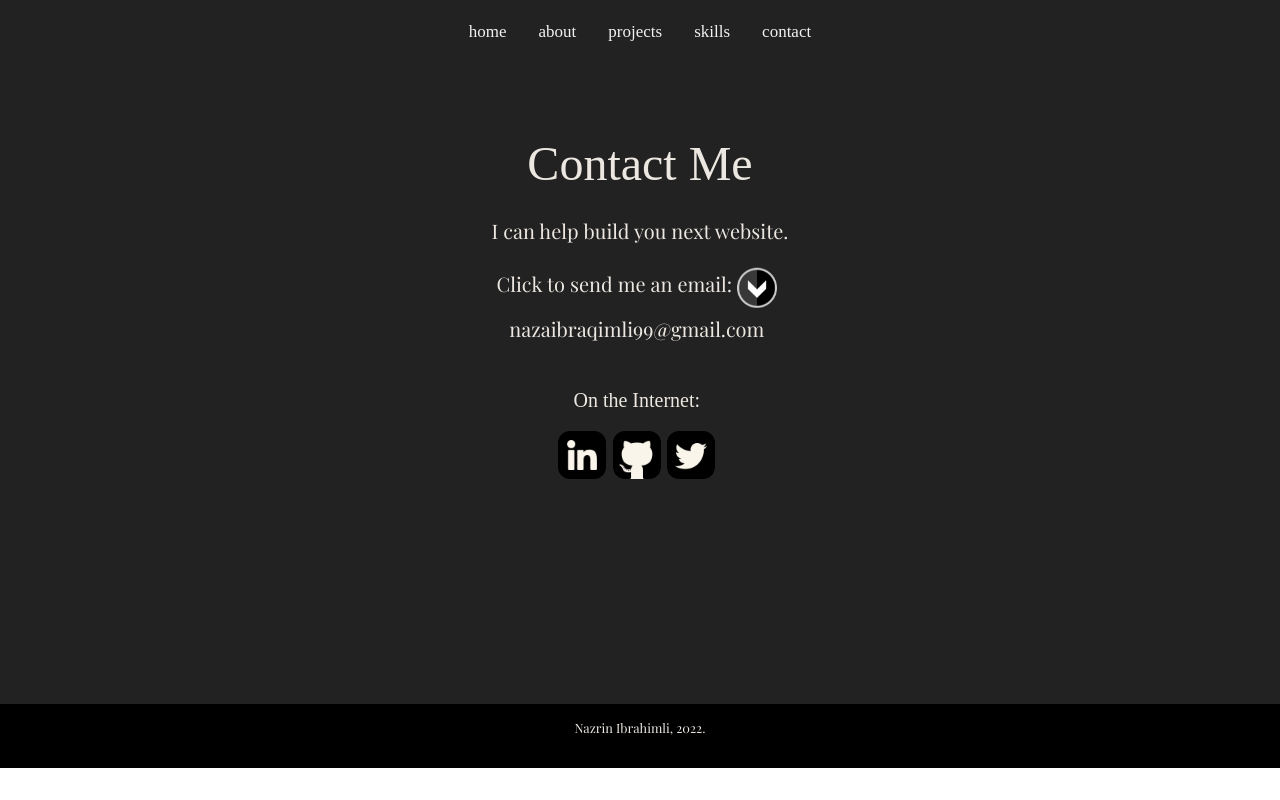
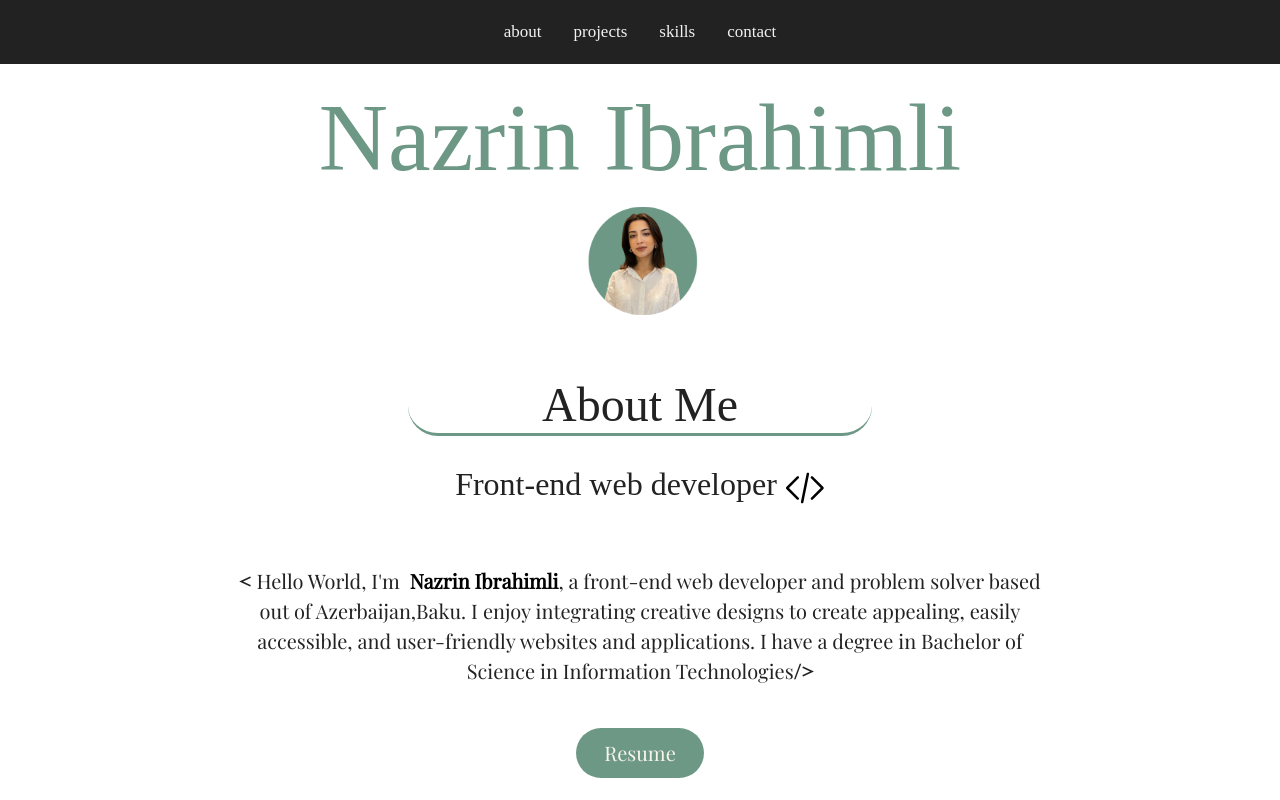
Before and after one commit to nazrinibrahimli/portfolio-Nazrin, a React (Create React App) app: page /contact in a window 1280 px wide. Shown: the top 800 px of the page. Built offline with nearby package versions, Linux system fonts and the light colour scheme; a web font is replaced by a local one.

Commit message:
chnages to navbar links

```diff
--- a/src/App.js
+++ b/src/App.js
@@ -2,35 +2,46 @@ import './App.css';
 import Home from './pages/Home';
 import Header from './components/Header';
 import About from './components/About';
-import Projetcs from './components/Projects';
+import Projects from './components/Projects';
 import Skills from './components/Skills';
 import Contact from './components/Contact';
 import Footer from './components/Footer';
+import nazrinG from "./images/nazrin-green.png"
 
 import 'bootstrap/dist/css/bootstrap.min.css';
-
+import { Outlet, Link } from "react-router-dom";
+import { useRef } from 'react';
 import {
   BrowserRouter as Router,
   Routes,
   Route,
+  Navigate,
 } from "react-router-dom";
 
 
 function App() {
+const aboutRef = useRef(null)
+const projectsRef = useRef(null)
+const skillsRef = useRef(null)
+const contactRef = useRef(null)
+
   return (
 
     <div className="App">
-       <Header/>
-        <div className="">
-        <Routes>
-            <Route path="/"element={<Home />}/>
-            <Route path="/about" element={<About />} />
-            <Route path="/projects" element={<Projetcs />} />
-            <Route path="/skills" element={<Skills />} />
-            <Route path="/contact" element={<Contact />} />
-        </Routes>
-        </div>
-        <Footer/>
+      <Header customRef={aboutRef} customRefProjects={projectsRef} customRefSkills={skillsRef} customRefContact={contactRef}/>
+      <h1 className='welcome-message'>Nazrin Ibrahimli</h1>
+      <img src={nazrinG} alt="" className='nazrin-image' />
+      <About ref={aboutRef}/>
+      <Projects ref={projectsRef}/>
+      <Skills ref={skillsRef}/>
+      <Contact ref={contactRef}/>
+       {/* <Routes>
+            <Route exact path="/" element={<Home />} />
+            <Route path="about" element={<About />} />
+            <Route path="projects" element={<Projects />} />
+            <Route path="skills" element={<Skills />} />
+            <Route path="contact" element={<Contact />} />
+        </Routes> */}
     </div>
   );
 }
--- a/src/components/About.jsx
+++ b/src/components/About.jsx
@@ -11,11 +11,12 @@ import nazrin from "../images/nazrin-blue.png"
 import nazrinG from "../images/nazrin-green.png"
 import { useRef } from 'react';
 
+import {forwardRef} from 'react'
 
-const About = () => {
+const About = forwardRef((props,ref) => {
 
   return (
-    <div className='about-div' id='about'>
+    <div ref={ref} className='about-div' id='about'>
        {/* <img src={nazrinG} alt="" className='nazrin-image' />  */}
      {/* <img src={react} alt="react logo"  className='animated-icon react'/>
      <img src={api} alt="api logo"  className='animated-icon api'/>
@@ -32,6 +33,6 @@ const About = () => {
 
     </div>
   )
-}
+})
 
 export default About
--- a/src/components/Contact.jsx
+++ b/src/components/Contact.jsx
@@ -5,11 +5,12 @@ import resume from '../assets/Resume.pdf'
 import linkedin from '../images/linkedin.png'
 import github from '../images/github-sign.png'
 import arrow from '../images/arrow.png'
+import {forwardRef} from 'react'
 
 
-const Contact = () => {
+const Contact = forwardRef((props,ref) => {
   return (
-    <div className='contact-div'>
+    <div ref={ref} className='contact-div'>
               <p className='contact-header'>Contact Me</p>
               {/* <img src={contact} alt="git logo"  className='animated-icon contact'/> */}
 
@@ -38,6 +39,6 @@ const Contact = () => {
       </div>
     </div>
   )
-}
+})
 
 export default Contact
--- a/src/components/Header.jsx
+++ b/src/components/Header.jsx
@@ -4,6 +4,7 @@ import { useState } from 'react'
 import { NavLink } from "react-router-dom";
 import About from './About';
 import Projects from './Projects';
+import Skills from './Projects';
 import Contact from './Contact';
 import { Outlet, Link } from "react-router-dom";
 import { Component } from "react";
@@ -19,9 +20,7 @@ import {
 import { useRef } from 'react';
 
 
-const Header = () => {
-
-
+const Header = ({customRef,customRefProjects,customRefSkills, customRefContact}) => {
 
 
 
@@ -43,14 +42,22 @@ window.addEventListener('scroll', ChangeColor)
 
   return (
         <div class="topnav" id="myTopnav">
-                <li><NavLink className="" activeClassName="is-active" to="/">home</NavLink></li>
-                <li><NavLink className={color ? 'link-item link-item-bg' : 'link-item'} activeClassName="is-active" to="/about">about</NavLink></li>
-                <li><NavLink className={color ? 'link-item link-item-bg' : 'link-item'} activeClassName="is-active" to="/projects">projects</NavLink></li>
-                <li><NavLink className={color ? 'link-item link-item-bg' : 'link-item'} activeClassName="is-active" to="/skills">skills</NavLink></li>
-                <li><NavLink className={color ? 'link-item link-item-bg' : 'link-item'} activeClassName="is-active" to="/contact">contact</NavLink></li>
+          <li><a onClick={()=> customRef.current.scrollIntoView({behaviour: "smooth"})} >about</a></li>
+          <li><a onClick={()=> customRefProjects.current.scrollIntoView({behaviour: "smooth"})} >projects</a></li>
+          <li><a onClick={()=> customRefSkills.current.scrollIntoView({behaviour: "smooth"})} >skills</a></li>
+          <li><a onClick={()=> customRefContact.current.scrollIntoView({behaviour: "smooth"})} >contact</a></li>
+
+                {/* <li><Link onClick={()=> customRef.current.scrollInView({behaviour: "smooth"})} className="" activeClassName="is-active" to="/home">home</Link></li> */}
+                {/* <li><Link className="" activeClassName="is-active" to="/about">about</Link></li> */}
+                {/* <li><Link className="" activeClassName="is-active" to="/projects">projects</Link></li>
+                <li><Link className="" activeClassName="is-active" to="/skills">skills</Link></li>
+                <li><Link className="" activeClassName="is-active" to="/contact">contact</Link></li>
+ */}
 
 
-</div>
+
+
+        </div>
 
   )
 
--- a/src/components/Projects.jsx
+++ b/src/components/Projects.jsx
@@ -32,15 +32,16 @@ import { useRef } from 'react';
 import Container from 'react-bootstrap/Container';
 import Row from 'react-bootstrap/Row';
 import Col from 'react-bootstrap/Col';
+import {forwardRef} from 'react'
 
 
 
-const Projects = () => {
+const Projects = forwardRef((props,ref) => {
 
 
 
   return (
-    <div className='projects-div' id="projects">
+    <div ref={ref} className='projects-div' id="projects">
      <p className="project">Projects
      </p>
      <Container>
@@ -71,6 +72,6 @@ const Projects = () => {
 
 
   )
-}
+})
 
 export default Projects
--- a/src/components/Skills.jsx
+++ b/src/components/Skills.jsx
@@ -18,15 +18,16 @@ import flutter from "../images/flutter.png"
 import next from "../images/nextJs.png"
 import mui from "../images/mui.png"
 import skills from "../images/learning.png"
+import {forwardRef} from 'react'
 
-const Skills = () => {
+const Skills = forwardRef((props,ref) => {
 
 const [more, setMore] = useState(false);
 
 
 
   return (
-    <div className='skills-div' >
+    <div ref={ref} className='skills-div' >
         <p className='skills-header '>Skills-Set
         </p>
     <Container>
@@ -76,6 +77,6 @@ const [more, setMore] = useState(false);
 
     </div>
   )
-}
+})
 
 export default Skills
--- a/src/pages/Home.jsx
+++ b/src/pages/Home.jsx
@@ -9,20 +9,27 @@ import react from "../images/atom-2.png"
 import git from "../images/git.png"
 import api from "../images/api.png"
 import nazrinG from "../images/nazrin-green.png"
+import {
+  BrowserRouter as Router,
+  Routes,
+  Route,
+  Navigate,
+} from "react-router-dom";
+
 
 const Home = () => {
   return (
     <div>
       {/* <img src={react} alt="react logo"  className='animated-icon react'/> */}
-      <h1 className='welcome-message'>Nazrin Ibrahimli</h1>
-      <img src={nazrinG} alt="" className='nazrin-image' />
+      {/* <h1 className='welcome-message'>Nazrin Ibrahimli</h1>
+      <img src={nazrinG} alt="" className='nazrin-image' />  */}
 
-     {/* <img src={git} alt="git logo"  className='animated-icon git'/> */}
       <About/>
       <Projects/>
-      {/* <img src={api} alt="api logo"  className='animated-icon api'/> */}
       <Skills/>
       <Contact/>
+
+
     </div>
   )
 }
--- a/src/styles/About.css
+++ b/src/styles/About.css
@@ -61,6 +61,10 @@
     width: 7rem;
     display: block;
     margin: 0 auto;
+    animation-name: scalelogo;
+    animation-duration: 15s, 13s;
+    animation-iteration-count: infinite,infinite;
+    transition-timing-function: ease-in-out;
     /* border-radius: 50%; */
     /* animation-name: scalelogo;
     animation-duration: 15s, 13s;
--- a/src/styles/Contact.css
+++ b/src/styles/Contact.css
@@ -10,7 +10,8 @@ padding-top: 3rem;
 background-color: #222222;
 padding-bottom: 3rem;
 margin-bottom: 0!important;
-height: 40rem;
+height: 35rem;
+margin-top: 3rem;
 }
 
 
--- a/src/styles/Header.css
+++ b/src/styles/Header.css
@@ -4,7 +4,12 @@
 
 li{
     list-style: none;
+    color: #f2f2f2;
 
+
+}
+a{
+  color: #f2f2f2;
 }
 
 
```
